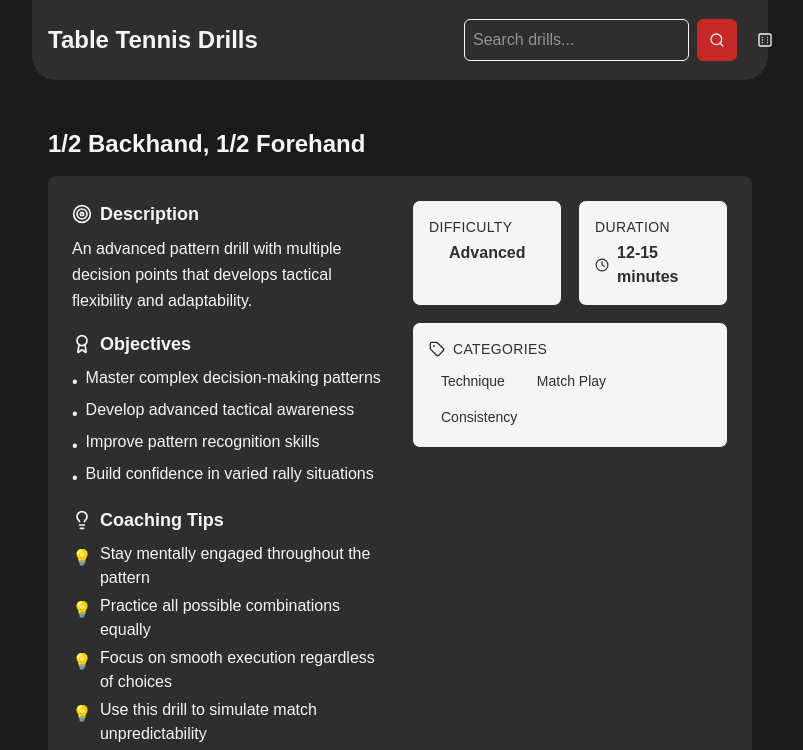
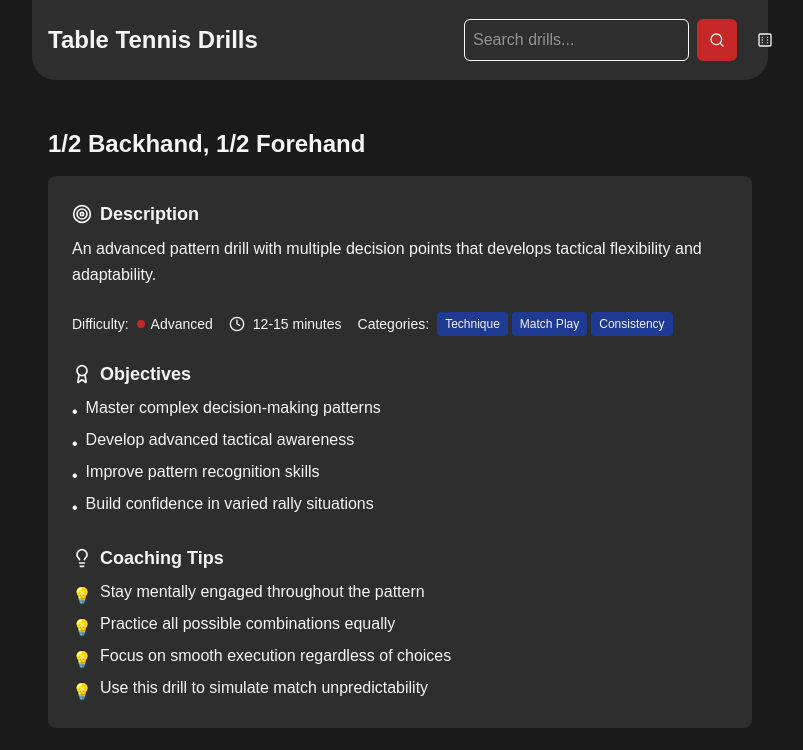
Before and after one commit to RowMur/ttdrills, a Next.js app: page /drills/1-2-backhand-1-2-forehand in a window 1280 px wide. Shown: the top 750 px of the page, without its empty margins (240-1043 px from the left). Built offline with nearby package versions, Linux system fonts and the light colour scheme.

Commit message:
vibe: feat: update the design of the tags and categories section

```diff
--- a/src/components/DrillDetails.tsx
+++ b/src/components/DrillDetails.tsx
@@ -1,6 +1,6 @@
 import { difficultyDisplay, categoryDisplay } from "@/data";
 import { Drill } from "@/types";
-import { Clock, Target, Lightbulb, Award, Tag, Wrench } from "lucide-react";
+import { Clock, Target, Lightbulb, Award, Wrench } from "lucide-react";
 
 type Props = {
   drill: Drill;
@@ -9,77 +9,32 @@ type Props = {
 export const DrillDetails = ({ drill }: Props) => {
   return (
     <div className="bg-grey rounded-lg p-6 mb-6">
-      <div className="grid grid-cols-1 lg:grid-cols-2 gap-6">
-        {/* Left Column */}
-        <div className="space-y-4">
+      <div className="space-y-6">
         {/* Description */}
         <div>
-            <h3 className="text-lg font-semibold mb-2 flex items-center gap-2">
-              <Target className="w-5 h-5 text-blue-600" />
+          <h3 className="text-lg font-semibold mb-2 flex items-center gap-2 text-white">
+            <Target className="w-5 h-5 text-white" />
             Description
           </h3>
-            <p className="text-gray-700 leading-relaxed">{drill.description}</p>
+          <p className="text-white leading-relaxed">{drill.description}</p>
         </div>
 
-          {/* Objectives */}
-          <div>
-            <h3 className="text-lg font-semibold mb-2 flex items-center gap-2">
-              <Award className="w-5 h-5 text-green-600" />
-              Objectives
-            </h3>
-            <ul className="space-y-1">
-              {drill.objectives.map((objective, index) => (
-                <li
-                  key={index}
-                  className="text-gray-700 flex items-start gap-2"
-                >
-                  <span className="text-green-600 mt-1">•</span>
-                  {objective}
-                </li>
-              ))}
-            </ul>
-          </div>
-
-          {/* Tips */}
-          <div>
-            <h3 className="text-lg font-semibold mb-2 flex items-center gap-2">
-              <Lightbulb className="w-5 h-5 text-yellow-600" />
-              Coaching Tips
-            </h3>
-            <ul className="space-y-1">
-              {drill.tips.map((tip, index) => (
-                <li
-                  key={index}
-                  className="text-gray-700 flex items-start gap-2"
-                >
-                  <span className="text-yellow-600 mt-1">💡</span>
-                  {tip}
-                </li>
-              ))}
-            </ul>
-          </div>
-        </div>
-
-        {/* Right Column */}
-        <div className="space-y-4">
-          {/* Metadata Grid */}
-          <div className="grid grid-cols-1 text-grey sm:grid-cols-2 gap-4">
+        {/* Metadata Row */}
+        <div className="flex flex-wrap gap-4 items-center text-sm">
           {/* Difficulty */}
-            <div className="bg-white rounded-lg p-4 border">
-              <h4 className="font-medium text-gray-600 mb-1 text-sm uppercase tracking-wide">
-                Difficulty
-              </h4>
           <div className="flex items-center gap-2">
+            <span className="text-white font-medium">Difficulty:</span>
+            <div className="flex items-center gap-1.5">
               <div
-                  className={`w-3 h-3 rounded-full ${
+                className={`w-2 h-2 rounded-full ${
                   drill.difficulty === "beginner"
-                      ? "bg-green-500"
+                    ? "bg-green"
                     : drill.difficulty === "intermediate"
-                      ? "bg-yellow-500"
-                      : "bg-red-500"
+                    ? "bg-light-grey"
+                    : "bg-red"
                 }`}
               />
-                <span className="font-semibold">
+              <span className="text-white font-medium">
                 {difficultyDisplay[drill.difficulty]}
               </span>
             </div>
@@ -87,29 +42,20 @@ export const DrillDetails = ({ drill }: Props) => {
 
           {/* Duration */}
           {drill.duration && (
-              <div className="bg-white rounded-lg p-4 border">
-                <h4 className="font-medium text-gray-600 mb-1 text-sm uppercase tracking-wide">
-                  Duration
-                </h4>
             <div className="flex items-center gap-2">
-                  <Clock className="w-4 h-4 text-blue-600" />
-                  <span className="font-semibold">{drill.duration}</span>
-                </div>
+              <Clock className="w-4 h-4 text-white" />
+              <span className="text-white">{drill.duration}</span>
             </div>
           )}
-          </div>
 
           {/* Categories */}
-          <div className="bg-white rounded-lg p-4 border text-grey">
-            <h4 className="font-medium text-gray-600 mb-2 text-sm uppercase tracking-wide flex items-center gap-2">
-              <Tag className="w-4 h-4" />
-              Categories
-            </h4>
-            <div className="flex flex-wrap gap-2">
+          <div className="flex items-center gap-2">
+            <span className="text-white font-medium">Categories:</span>
+            <div className="flex flex-wrap gap-1">
               {drill.categories.map((category) => (
                 <span
                   key={category}
-                  className="px-3 py-1 bg-blue-100 text-blue-800 rounded-full text-sm font-medium"
+                  className="px-2 py-1 bg-table-blue text-white rounded text-xs font-medium"
                 >
                   {categoryDisplay[category]}
                 </span>
@@ -119,23 +65,47 @@ export const DrillDetails = ({ drill }: Props) => {
 
           {/* Equipment */}
           {drill.equipment && drill.equipment.length > 0 && (
-            <div className="bg-white rounded-lg p-4 border">
-              <h4 className="font-medium text-gray-600 mb-2 text-sm uppercase tracking-wide flex items-center gap-2">
-                <Wrench className="w-4 h-4" />
-                Equipment Needed
-              </h4>
-              <div className="flex flex-wrap gap-2">
-                {drill.equipment.map((item) => (
-                  <span
-                    key={item}
-                    className="px-3 py-1 bg-gray-100 text-gray-700 rounded-full text-sm font-medium capitalize"
-                  >
-                    {item}
+            <div className="flex items-center gap-2">
+              <Wrench className="w-4 h-4 text-white" />
+              <span className="text-white">
+                {drill.equipment
+                  .map((item) => item.charAt(0).toUpperCase() + item.slice(1))
+                  .join(", ")}
               </span>
-                ))}
-              </div>
             </div>
           )}
+        </div>
+
+        {/* Objectives */}
+        <div>
+          <h3 className="text-lg font-semibold mb-2 flex items-center gap-2 text-white">
+            <Award className="w-5 h-5 text-white" />
+            Objectives
+          </h3>
+          <ul className="space-y-1">
+            {drill.objectives.map((objective, index) => (
+              <li key={index} className="text-white flex items-start gap-2">
+                <span className="text-white mt-1">•</span>
+                {objective}
+              </li>
+            ))}
+          </ul>
+        </div>
+
+        {/* Tips */}
+        <div>
+          <h3 className="text-lg font-semibold mb-2 flex items-center gap-2 text-white">
+            <Lightbulb className="w-5 h-5 text-white" />
+            Coaching Tips
+          </h3>
+          <ul className="space-y-1">
+            {drill.tips.map((tip, index) => (
+              <li key={index} className="text-white flex items-start gap-2">
+                <span className="text-white mt-1">💡</span>
+                {tip}
+              </li>
+            ))}
+          </ul>
         </div>
       </div>
     </div>
```
Lines whose indentation alone changed are shown as unchanged.
